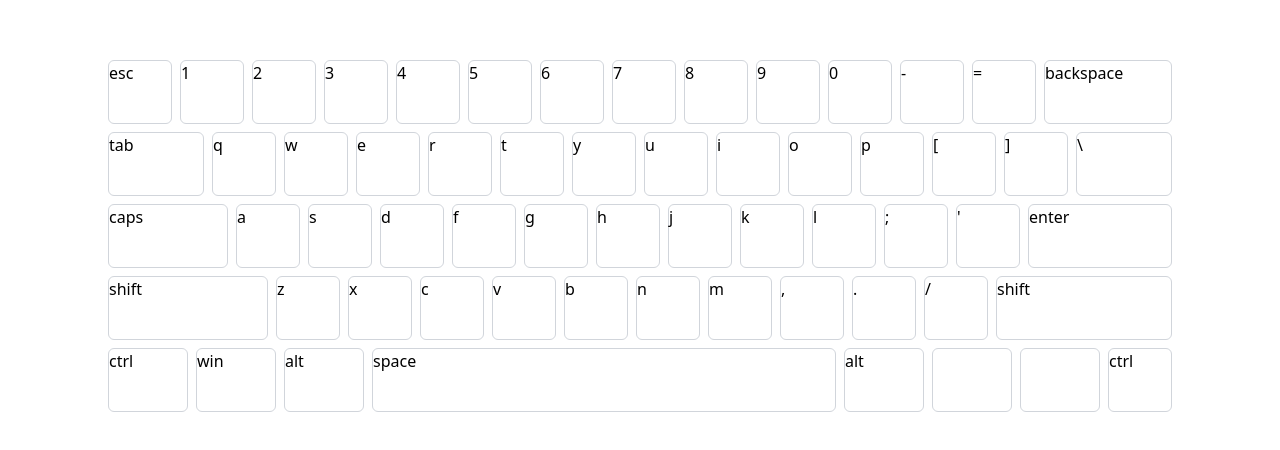
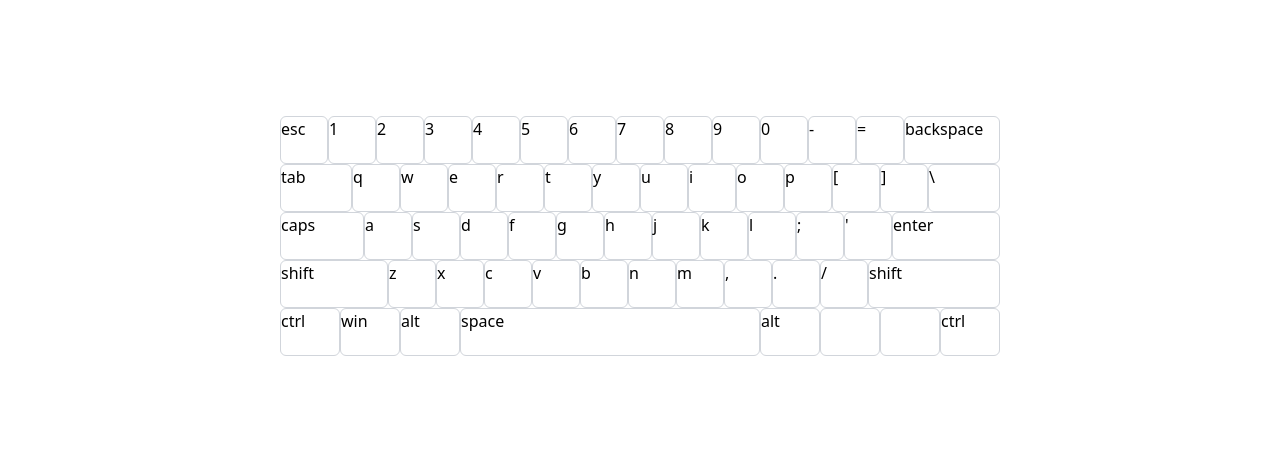
Before and after one commit to dhmitry/keyboard-chatter-test, a Next.js app: page / in a window 1280 px wide. Shown: the part 164-614 px from the top of the page. Built offline with nearby package versions, Linux system fonts and the light colour scheme.

Commit message:
Adjust keyboard layout

```diff
--- a/components/Key.tsx
+++ b/components/Key.tsx
@@ -17,12 +17,11 @@ export type KeyWidth =
   | '1'
   | '1.25'
   | '1.5'
-  | '1.875'
+  | '1.75'
   | '2'
   | '2.25'
-  | '2.5'
   | '2.75'
-  | '7.25';
+  | '6.25';
 
 enum Status {
   Blank,
@@ -33,15 +32,14 @@ enum Status {
 
 const Key = ({ keyText, keyWidth = '1', info }: KeyProps): JSX.Element => {
   const widthStyles = {
-    '1': 'w-16',
-    '1.25': 'w-20',
-    '1.5': 'w-24',
-    '1.875': 'w-30',
-    '2': 'w-32',
-    '2.25': 'w-36',
-    '2.5': 'w-40',
-    '2.75': 'w-44',
-    '7.25': 'w-116',
+    '1': 'w-12',
+    '1.25': 'w-15',
+    '1.5': 'w-18',
+    '1.75': 'w-21',
+    '2': 'w-24',
+    '2.25': 'w-27',
+    '2.75': 'w-33',
+    '6.25': 'w-75',
   };
 
   const statusStyles = {
@@ -69,7 +67,7 @@ const Key = ({ keyText, keyWidth = '1', info }: KeyProps): JSX.Element => {
 
   return (
     <div
-      className={`m-1 h-16 ${widthStyles[keyWidth]} rounded-md border border-solid ${statusStyles[status]}`}
+      className={`h-12 ${widthStyles[keyWidth]} rounded-md border border-solid ${statusStyles[status]}`}
     >
       {keyText} {info ? `${info.elapsedMs} (${info.minElapsedMs})` : ''}
     </div>
--- a/pages/index.tsx
+++ b/pages/index.tsx
@@ -132,7 +132,7 @@ const Home: NextPage = () => {
         <Key keyText="\" keyWidth="1.5" info={keys['\\']} />
       </Row>
       <Row>
-        <Key keyText="caps" keyWidth="1.875" info={keys['capslock']} />
+        <Key keyText="caps" keyWidth="1.75" info={keys['capslock']} />
         <Key keyText="a" info={keys['a']} />
         <Key keyText="s" info={keys['s']} />
         <Key keyText="d" info={keys['d']} />
@@ -150,7 +150,7 @@ const Home: NextPage = () => {
         {
           // TODO: differentiate left shift
         }
-        <Key keyText="shift" keyWidth="2.5" info={keys['shift']} />
+        <Key keyText="shift" keyWidth="2.25" info={keys['shift']} />
         <Key keyText="z" info={keys['z']} />
         <Key keyText="x" info={keys['x']} />
         <Key keyText="c" info={keys['c']} />
@@ -176,7 +176,7 @@ const Home: NextPage = () => {
           // TODO: differentiate left alt
         }
         <Key keyText="alt" keyWidth="1.25" info={keys['alt']} />
-        <Key keyText="space" keyWidth="7.25" info={keys[' ']} />
+        <Key keyText="space" keyWidth="6.25" info={keys[' ']} />
         {
           // TODO: differentiate right alt
         }
@@ -186,7 +186,7 @@ const Home: NextPage = () => {
         {
           // TODO: differentiate right ctrl
         }
-        <Key keyText="ctrl" info={keys['control']} />{' '}
+        <Key keyText="ctrl" keyWidth="1.25" info={keys['control']} />{' '}
       </Row>
     </div>
   );
--- a/tailwind.config.js
+++ b/tailwind.config.js
@@ -6,8 +6,13 @@ module.exports = {
   theme: {
     extend: {
       spacing: {
-        30: '7.5rem',
-        116: '29rem',
+        // units * 0.25rem
+        15: '3.75rem',
+        18: '4.5rem',
+        21: '5.25rem',
+        27: '6.75rem',
+        33: '8.25rem',
+        75: '18.75rem',
       },
     },
   },
```
